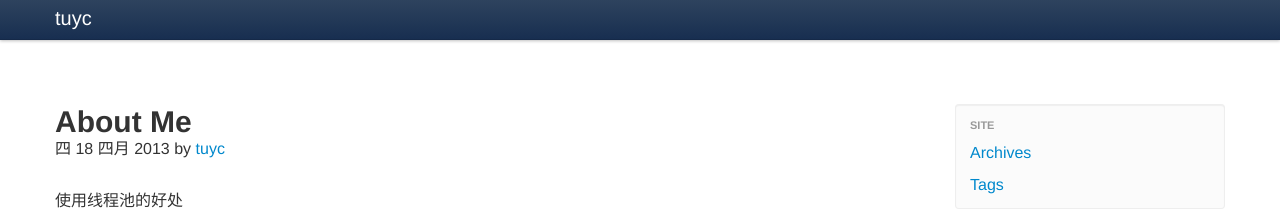
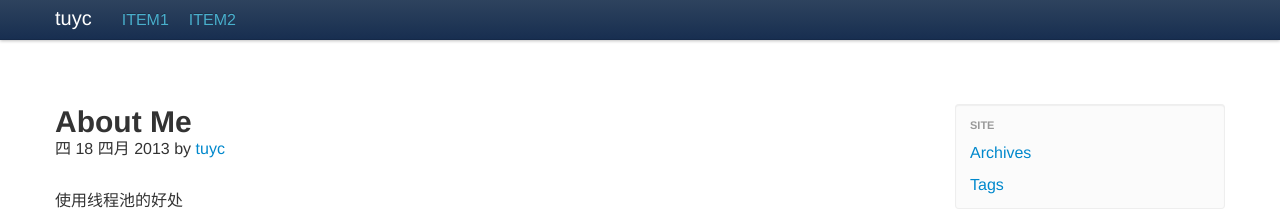
Before and after one commit to tuyc/tuyc.github.io, a plain HTML site: page about-me.html in a window 1280 px wide. Shown: the top 210 px of the page. Drawn offline with nearby package versions, Linux system fonts and the light colour scheme.

Commit message:
your comments

```diff
--- a/about-me.html
+++ b/about-me.html
@@ -38,6 +38,8 @@
 
         <div class="nav-collapse">
         <ul class="nav">
+            <li><a href="http://github.com">ITEM1</a></li>
+            <li><a href="http://github.com">ITEM2</a></li>
 
         </ul>
         </div>
```
Also changed, not shown: archives.html (+2 -0 lines), author/tuyc.html (+2 -0 lines), authors.html (+2 -0 lines), categories.html (+2 -0 lines), category/misc.html (+2 -0 lines), index.html (+2 -0 lines), tags.html (+2 -0 lines).
